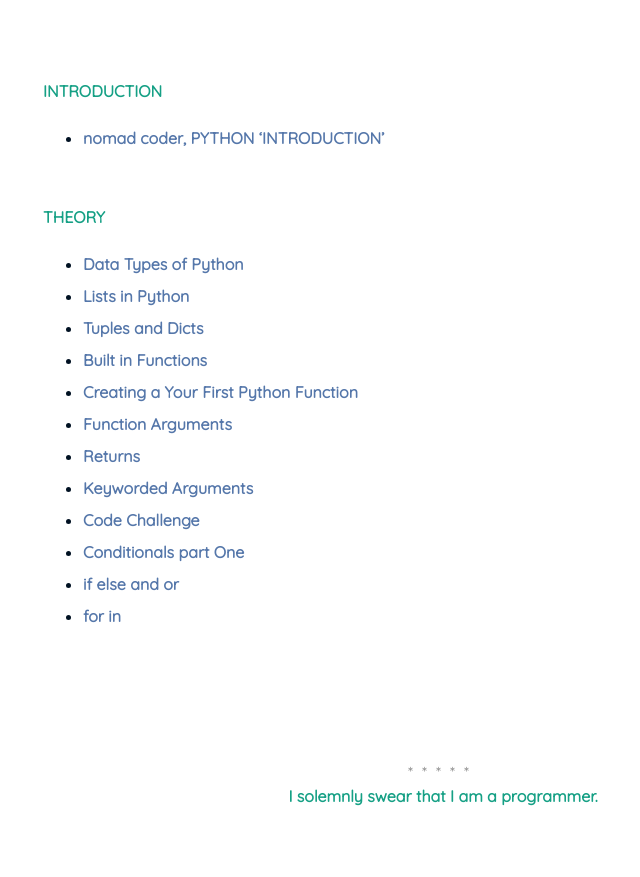
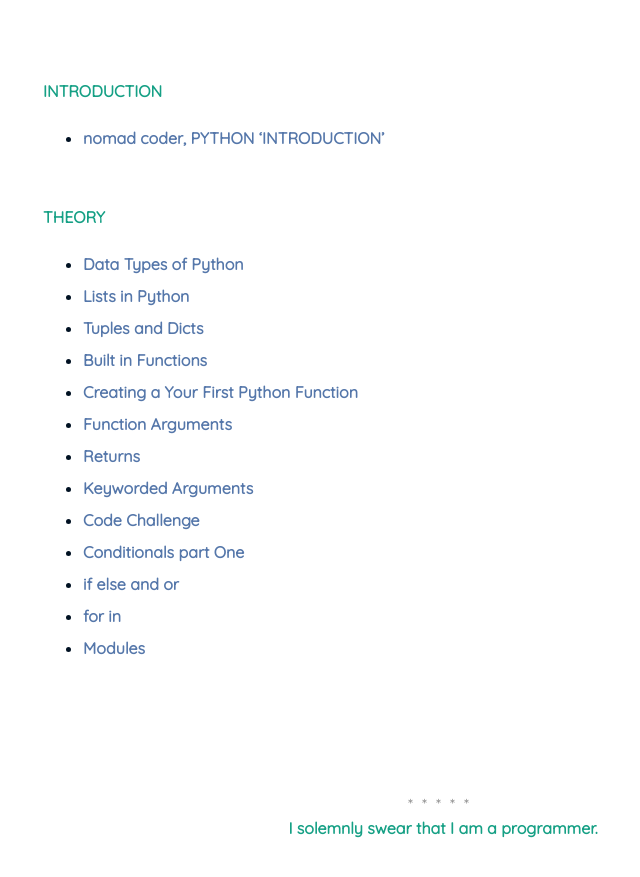
Before and after one commit to nimkoes/portfolio, a Jekyll site: the page built from _posts/2021-05-31-Python-Language-Study.md, in a window 1280 px wide and 900 px high, scrolled down 1615 px. Shown: the top 877 px of the window, without its empty margins (197-837 px from the left). Built offline with Jekyll 4.4.1, drawn with Linux system fonts in a browser that asks for light colours.

Commit message:
mod post, theory 1.12 modules

```diff
--- a/_posts/2021-05-31-Python-Language-Study.md
+++ b/_posts/2021-05-31-Python-Language-Study.md
@@ -60,6 +60,7 @@
 - [Conditionals part One][link_blog_011]
 - [if else and or][link_blog_012]
 - [for in][link_blog_013]
+- [Modules][link_blog_014]
 
 
 
```
Also changed, not shown: other parts of _posts/2021-05-31-Python-Language-Study.md (+1 -0 lines).
